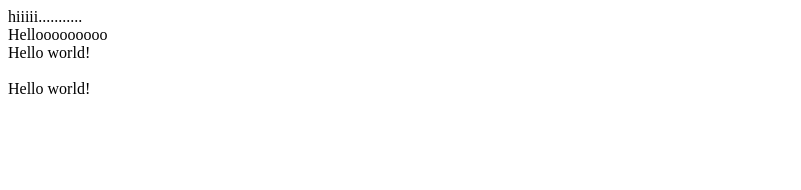
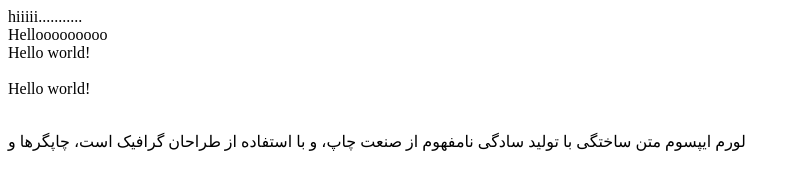
Before and after one commit to maryammohebbi/github-course, a plain HTML site: page index.html in a window 1280 px wide. Shown: the whole page, without its empty margins (0-801 px from the left). Drawn offline with Linux system fonts and the light colour scheme.

Commit message:
index.html commited

```diff
--- a/index.html
+++ b/index.html
@@ -23,7 +23,11 @@
 
     <br>
     <br>
-
+    <div>
+        <p>
+            لورم ایپسوم متن ساختگی با تولید سادگی نامفهوم از صنعت چاپ، و با استفاده از طراحان گرافیک است، چاپگرها و
+        </p>
+    </div>
 
 </body>
 </html>
```
